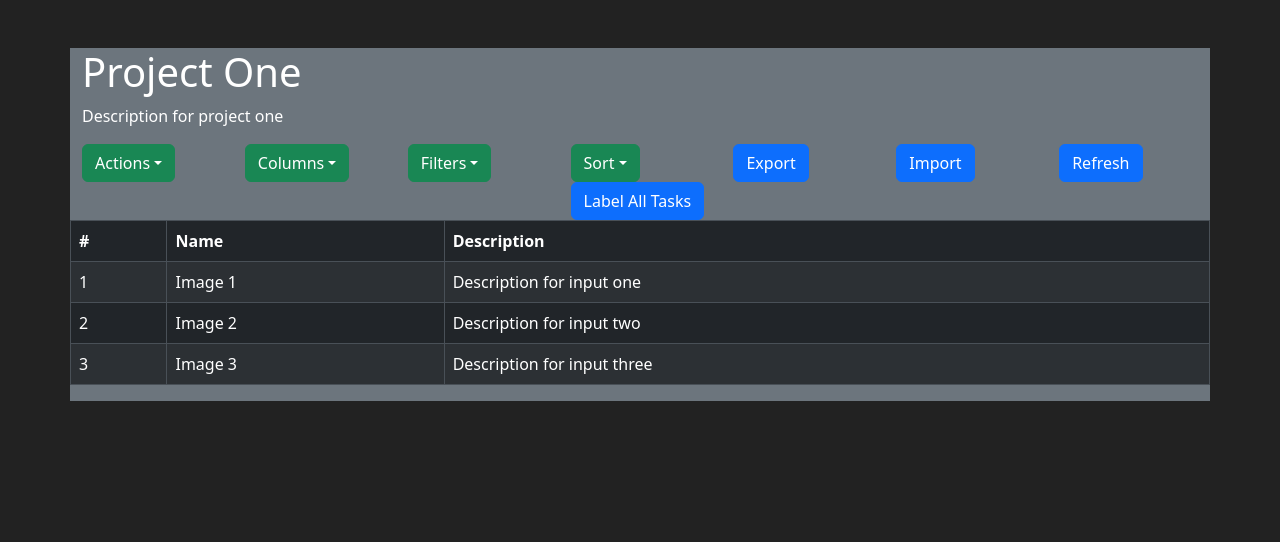
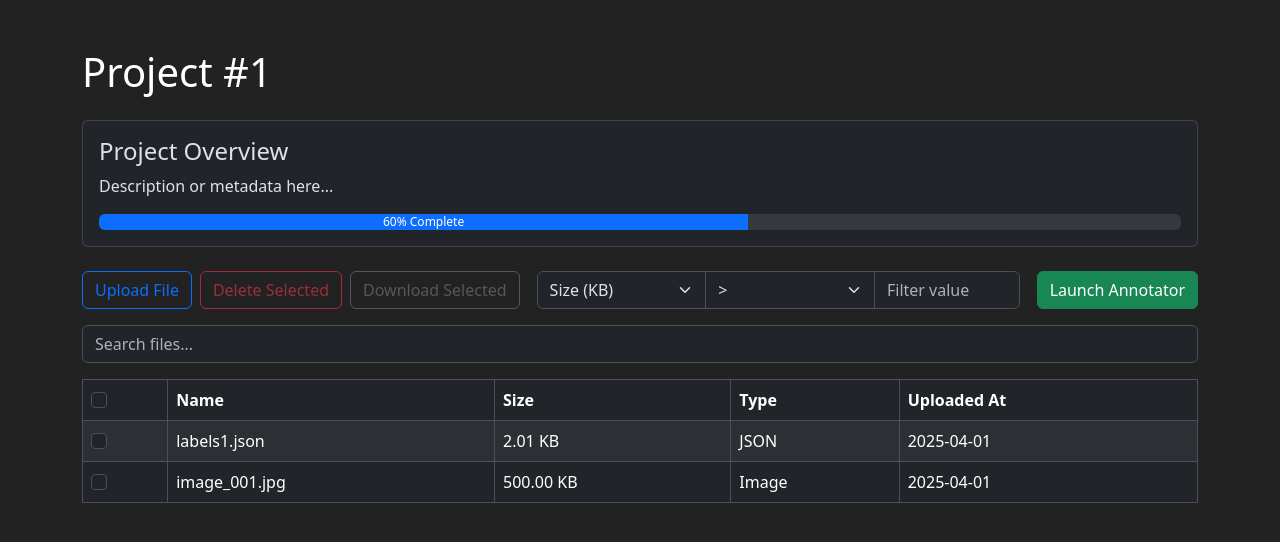
Before and after one commit to ThomasScottWhite/OpenLabel, a React (Vite) app in the folder OpenLabelFrontend/: page /projects/1 in a window 1280 px wide. Shown: the top 542 px of the page. Built offline with nearby package versions, Linux system fonts and the light colour scheme.

Commit message:
thanks chatgpt

```diff
--- a/OpenLabelFrontend/package.json
+++ b/OpenLabelFrontend/package.json
@@ -11,6 +11,7 @@
   },
   "dependencies": {
     "@tailwindcss/vite": "^4.0.12",
+    "@tanstack/react-table": "^8.21.2",
     "bootstrap": "^5.3.3",
     "clsx": "^2.1.1",
     "react": "^19.0.0",
--- a/OpenLabelFrontend/src/App.tsx
+++ b/OpenLabelFrontend/src/App.tsx
@@ -2,7 +2,6 @@ import { BrowserRouter as Router, Routes, Route } from "react-router-dom";
 import "bootstrap/dist/css/bootstrap.min.css";
 import "./app.css";
 
-import Annotator from "./Annotator.tsx";
 import Home from "./Home.tsx"; // A sample home page
 import NotFound from "./NotFound.tsx"; // A 404 Not Found page
 import Login from "./Login.tsx";
@@ -17,7 +16,6 @@ function App() {
       <Routes>
         <Route path="/" element={<Home />} />
         <Route path="/login" element={<Login />} />
-        <Route path="/annotator" element={<Annotator />} />
         <Route path="/projects" element={<Projects />} />
         <Route path="/projects/:id" element={<ProjectPage />} />
         <Route path="*" element={<NotFound />} />
--- /dev/null
+++ b/OpenLabelFrontend/src/ProjectFileTable.tsx
@@ -0,0 +1,131 @@
+import {
+  useReactTable,
+  getCoreRowModel,
+  getFilteredRowModel,
+  flexRender,
+  getSortedRowModel,
+  ColumnDef,
+  RowSelectionState,
+} from "@tanstack/react-table";
+import { useState } from "react";
+import { Table, Form, InputGroup } from "react-bootstrap";
+
+type FileItem = {
+  name: string;
+  size: number;
+  type: string;
+  uploadedAt: string;
+};
+
+interface Props {
+  files: FileItem[];
+  onSelectionChange: (selected: FileItem[]) => void;
+}
+
+const ProjectFileTable = ({ files, onSelectionChange }: Props) => {
+  const [rowSelection, setRowSelection] = useState<RowSelectionState>({});
+  const [globalFilter, setGlobalFilter] = useState("");
+
+  const columns: ColumnDef<FileItem>[] = [
+    {
+      id: "select",
+      header: ({ table }) => (
+        <Form.Check
+          type="checkbox"
+          checked={table.getIsAllRowsSelected()}
+          onChange={table.getToggleAllRowsSelectedHandler()}
+        />
+      ),
+      cell: ({ row }) => (
+        <Form.Check
+          type="checkbox"
+          checked={row.getIsSelected()}
+          onChange={row.getToggleSelectedHandler()}
+        />
+      ),
+    },
+    {
+      header: "Name",
+      accessorKey: "name",
+    },
+    {
+      header: "Size",
+      accessorKey: "size",
+      cell: (info) => `${((info.getValue() as number) / 1024).toFixed(2)} KB`,
+    },
+    {
+      header: "Type",
+      accessorKey: "type",
+    },
+    {
+      header: "Uploaded At",
+      accessorKey: "uploadedAt",
+    },
+  ];
+
+  const table = useReactTable({
+    data: files,
+    columns,
+    getCoreRowModel: getCoreRowModel(),
+    getSortedRowModel: getSortedRowModel(),
+    getFilteredRowModel: getFilteredRowModel(),
+    state: {
+      globalFilter,
+      rowSelection,
+    },
+    onGlobalFilterChange: setGlobalFilter,
+    onRowSelectionChange: (updater) => {
+      const newSelection =
+        typeof updater === "function" ? updater(rowSelection) : updater;
+      setRowSelection(newSelection);
+
+      const selectedRows = Object.keys(newSelection).map(
+        (rowId) => files[parseInt(rowId)]
+      );
+      onSelectionChange(selectedRows);
+    },
+    enableRowSelection: true,
+  });
+
+  return (
+    <>
+      <InputGroup className="mb-3">
+        <Form.Control
+          placeholder="Search files..."
+          value={globalFilter ?? ""}
+          onChange={(e) => setGlobalFilter(e.target.value)}
+        />
+      </InputGroup>
+
+      <Table striped bordered hover responsive className="rounded-3">
+        <thead>
+          {table.getHeaderGroups().map((headerGroup) => (
+            <tr key={headerGroup.id}>
+              {headerGroup.headers.map((header) => (
+                <th key={header.id}>
+                  {flexRender(
+                    header.column.columnDef.header,
+                    header.getContext()
+                  )}
+                </th>
+              ))}
+            </tr>
+          ))}
+        </thead>
+        <tbody>
+          {table.getRowModel().rows.map((row) => (
+            <tr key={row.id}>
+              {row.getVisibleCells().map((cell) => (
+                <td key={cell.id}>
+                  {flexRender(cell.column.columnDef.cell, cell.getContext())}
+                </td>
+              ))}
+            </tr>
+          ))}
+        </tbody>
+      </Table>
+    </>
+  );
+};
+
+export default ProjectFileTable;
--- a/OpenLabelFrontend/src/ProjectPage.tsx
+++ b/OpenLabelFrontend/src/ProjectPage.tsx
@@ -1,137 +1,175 @@
-import React from "react";
 import { useParams } from "react-router-dom";
-import { Container, Row, Col, Dropdown, Button } from "react-bootstrap";
-import Table from "react-bootstrap/Table";
+import {
+  Container,
+  Button,
+  ProgressBar,
+  Card,
+  Row,
+  Col,
+  Form,
+  InputGroup,
+} from "react-bootstrap";
+import { useRef, useState } from "react";
 
-const ProjectPage: React.FC = () => {
-  const { id } = useParams<{ id: string }>();
+import ProjectFileTable from "./ProjectFileTable";
 
-  // For now, we will use a static list of projects
-  const inputs = [
+const ProjectPage = () => {
+  const { id } = useParams();
+  const fileInputRef = useRef<HTMLInputElement>(null);
+
+  const [files, setFiles] = useState([
     {
-      id: "1",
-      name: "Image 1",
-      description: "Description for input one",
+      name: "labels1.json",
+      size: 2056,
+      type: "JSON",
+      uploadedAt: "2025-04-01",
     },
     {
-      id: "2",
-      name: "Image 2",
-      description: "Description for input two",
+      name: "image_001.jpg",
+      size: 512000,
+      type: "Image",
+      uploadedAt: "2025-04-01",
     },
-    {
-      id: "3",
-      name: "Image 3",
-      description: "Description for input three",
-    },
-  ];
-  const projects = [
-    {
-      id: "1",
-      name: "Project One",
-      description: "Description for project one",
-    },
-    {
-      id: "2",
-      name: "Project Two",
-      description: "Description for project two",
-    },
-    {
-      id: "3",
-      name: "Project Three",
-      description: "Description for project three",
-    },
-  ];
+  ]);
 
-  const project = projects.find((p) => p.id === id);
+  const [selectedFiles, setSelectedFiles] = useState([]);
+  const [filterColumn, setFilterColumn] = useState("size");
+  const [filterCondition, setFilterCondition] = useState(">");
+  const [filterValue, setFilterValue] = useState("");
 
-  if (!project) {
-    return <div>Project not found</div>;
-  }
+  const handleFileUpload = (event: React.ChangeEvent<HTMLInputElement>) => {
+    const selected = event.target.files;
+    if (!selected) return;
+
+    const newFiles = Array.from(selected).map((f) => ({
+      name: f.name,
+      size: f.size,
+      type: f.type || "Unknown",
+      uploadedAt: new Date().toISOString().split("T")[0],
+    }));
+
+    setFiles((prev) => [...prev, ...newFiles]);
+  };
+
+  const handleDeleteSelected = () => {
+    const selectedNames = selectedFiles.map((f) => f.name);
+    const updated = files.filter((f) => !selectedNames.includes(f.name));
+    setFiles(updated);
+    setSelectedFiles([]);
+  };
+
+  const handleDownloadSelected = () => {
+    alert(
+      `Pretending to download: ${selectedFiles.map((f) => f.name).join(", ")}`
+    );
+  };
+
+  const applyAdvancedFilter = (file) => {
+    if (filterColumn === "size") {
+      const sizeKB = file.size / 1024;
+      const filterNum = parseFloat(filterValue);
+      if (isNaN(filterNum)) return true;
+
+      switch (filterCondition) {
+        case ">":
+          return sizeKB > filterNum;
+        case "<":
+          return sizeKB < filterNum;
+        case "=":
+          return sizeKB === filterNum;
+        default:
+          return true;
+      }
+    } else if (filterColumn === "type") {
+      return file.type.toLowerCase().includes(filterValue.toLowerCase());
+    } else if (filterColumn === "name") {
+      return file.name.toLowerCase().includes(filterValue.toLowerCase());
+    }
+    return true;
+  };
+
+  const filteredFiles = files.filter(applyAdvancedFilter);
 
   return (
-    <Container className="mt-5 bg-secondary">
-      <h1>{project.name}</h1>
-      <p>{project.description}</p>
-      <Row>
-        <Col>
-          <Dropdown>
-            <Dropdown.Toggle variant="success" id="dropdown-basic">
-              Actions
-            </Dropdown.Toggle>
-            <Dropdown.Menu>
-              <Dropdown.Item href="#/action-1">Action</Dropdown.Item>
-              <Dropdown.Item href="#/action-2">Another action</Dropdown.Item>
-              <Dropdown.Item href="#/action-3">Something else</Dropdown.Item>
-            </Dropdown.Menu>
-          </Dropdown>
-        </Col>
-        <Col>
-          <Dropdown>
-            <Dropdown.Toggle variant="success" id="dropdown-basic">
-              Columns
-            </Dropdown.Toggle>
-            <Dropdown.Menu>
-              <Dropdown.Item href="#/action-1">Action</Dropdown.Item>
-              <Dropdown.Item href="#/action-2">Another action</Dropdown.Item>
-              <Dropdown.Item href="#/action-3">Something else</Dropdown.Item>
-            </Dropdown.Menu>
-          </Dropdown>
-        </Col>
-        <Col>
-          <Dropdown>
-            <Dropdown.Toggle variant="success" id="dropdown-basic">
-              Filters
-            </Dropdown.Toggle>
-            <Dropdown.Menu>
-              <Dropdown.Item href="#/action-1">Action</Dropdown.Item>
-              <Dropdown.Item href="#/action-2">Another action</Dropdown.Item>
-              <Dropdown.Item href="#/action-3">Something else</Dropdown.Item>
-            </Dropdown.Menu>
-          </Dropdown>
-        </Col>
-        <Col>
-          <Dropdown>
-            <Dropdown.Toggle variant="success" id="dropdown-basic">
-              Sort
-            </Dropdown.Toggle>
-            <Dropdown.Menu>
-              <Dropdown.Item href="#/action-1">Action</Dropdown.Item>
-              <Dropdown.Item href="#/action-2">Another action</Dropdown.Item>
-              <Dropdown.Item href="#/action-3">Something else</Dropdown.Item>
-            </Dropdown.Menu>
-          </Dropdown>
-          <Button>Label All Tasks</Button>
-        </Col>
-        <Col>
-          <Button>Export</Button>
-        </Col>
-        <Col>
-          <Button>Import</Button>
-        </Col>
-        <Col>
-          <Button>Refresh</Button>
-        </Col>
-      </Row>
-      <Row>
-        <Table striped bordered hover>
-          <thead>
-            <tr>
-              <th>#</th>
-              <th>Name</th>
-              <th>Description</th>
-            </tr>
-          </thead>
-          <tbody>
-            {inputs.map((input) => (
-              <tr key={input.id}>
-                <td>{input.id}</td>
-                <td>{input.name}</td>
-                <td>{input.description}</td>
-              </tr>
-            ))}
-          </tbody>
-        </Table>
-      </Row>
+    <Container className="py-5">
+      <h1 className="mb-4">Project #{id}</h1>
+
+      <Card className="mb-4 p-3">
+        <h4>Project Overview</h4>
+        <p>Description or metadata here...</p>
+        <ProgressBar now={60} label={`60% Complete`} />
+      </Card>
+
+      {/* Action Bar */}
+      <div className="d-flex justify-content-between flex-wrap align-items-end gap-2 mb-3">
+        <div className="d-flex gap-2 flex-wrap align-items-end">
+          <Button
+            variant="outline-primary"
+            onClick={() => fileInputRef.current?.click()}
+          >
+            Upload File
+          </Button>
+          <Button
+            variant="outline-danger"
+            disabled={selectedFiles.length === 0}
+            onClick={handleDeleteSelected}
+          >
+            Delete Selected
+          </Button>
+          <Button
+            variant="outline-secondary"
+            disabled={selectedFiles.length === 0}
+            onClick={handleDownloadSelected}
+          >
+            Download Selected
+          </Button>
+        </div>
+
+        {/* Advanced Filter */}
+        <InputGroup className="w-auto">
+          <Form.Select
+            value={filterColumn}
+            onChange={(e) => setFilterColumn(e.target.value)}
+          >
+            <option value="size">Size (KB)</option>
+            <option value="name">Name</option>
+            <option value="type">Type</option>
+          </Form.Select>
+          <Form.Select
+            value={filterCondition}
+            onChange={(e) => setFilterCondition(e.target.value)}
+          >
+            <option value=">">&gt;</option>
+            <option value="<">&lt;</option>
+            <option value="=">=</option>
+            <option value="contains">contains</option>
+          </Form.Select>
+          <Form.Control
+            placeholder="Filter value"
+            value={filterValue}
+            onChange={(e) => setFilterValue(e.target.value)}
+          />
+        </InputGroup>
+
+        <Button variant="success" href="/annotator">
+          Launch Annotator
+        </Button>
+      </div>
+
+      {/* Hidden File Input */}
+      <Form.Control
+        type="file"
+        ref={fileInputRef}
+        onChange={handleFileUpload}
+        multiple
+        style={{ display: "none" }}
+      />
+
+      {/* File Table */}
+      <ProjectFileTable
+        files={filteredFiles}
+        onSelectionChange={setSelectedFiles}
+      />
     </Container>
   );
 };
```
Also changed, not shown: OpenLabelFrontend/src/Annotator.tsx (deleted, +0 -11 lines), OpenLabelFrontend/src/ProjectList.tsx (deleted, +0 -30 lines), 1 other file (tests, documents, lock files or other folders).
